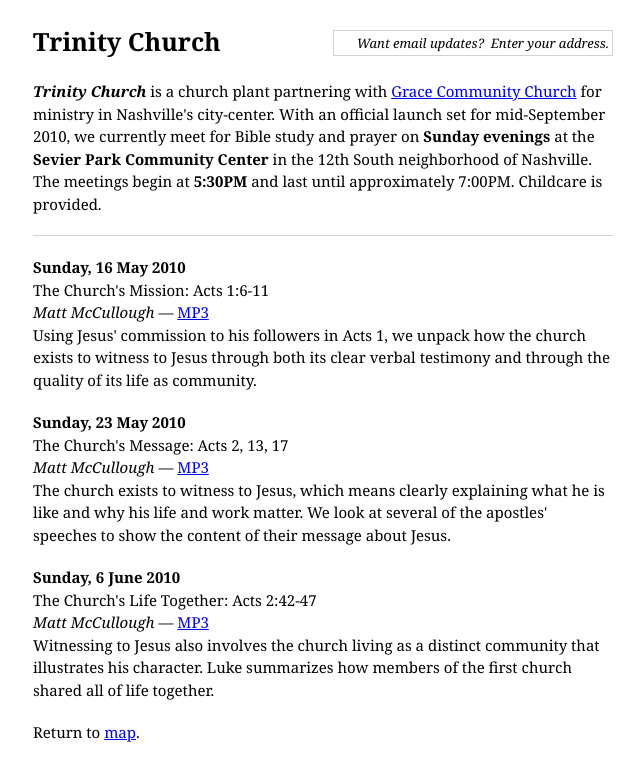
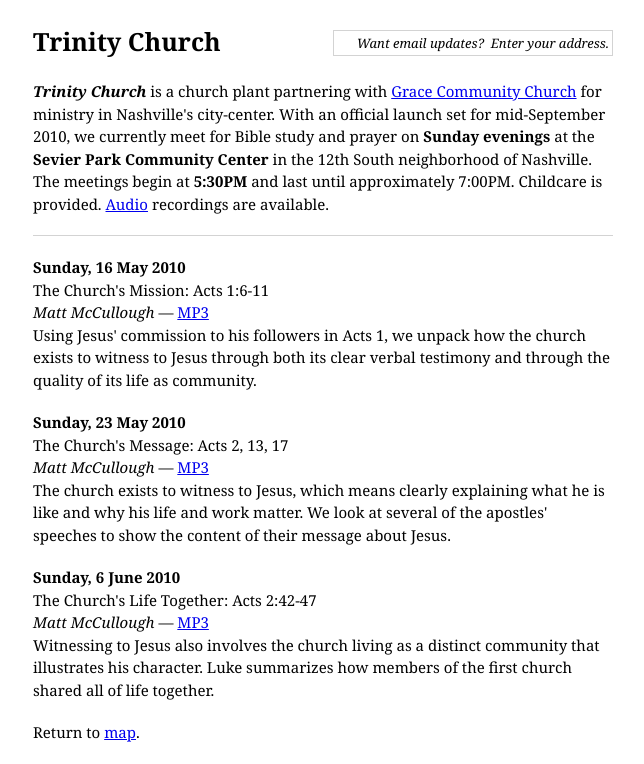
Before and after one commit to drewr/trinitypy, a Django app: template templates/audio.html in a window 1280 px wide. Shown: the top 764 px of the page, without its empty margins (137-781 px from the left). Run offline with Django 3.2, Linux system fonts and the light colour scheme; the template is opened without the code that fills it, so the values that code supplies are empty.

Commit message:
Activate audio link on homepage.

```diff
--- a/templates/base.html
+++ b/templates/base.html
@@ -45,7 +45,7 @@ mid-September 2010, we currently meet for Bible study and prayer on
 <b>Sunday evenings</b> at the <b>Sevier Park Community Center</b> in
 the 12th South neighborhood of Nashville.  The meetings begin
 at <b>5:30PM</b> and last until approximately 7:00PM.  Childcare is
-provided.  <!-- <a href="audio.html">Audio</a> is available. -->
+provided.  <a href="audio.html">Audio</a> recordings are available.
 </p>
 
 {% block content %}{% endblock %}
```
